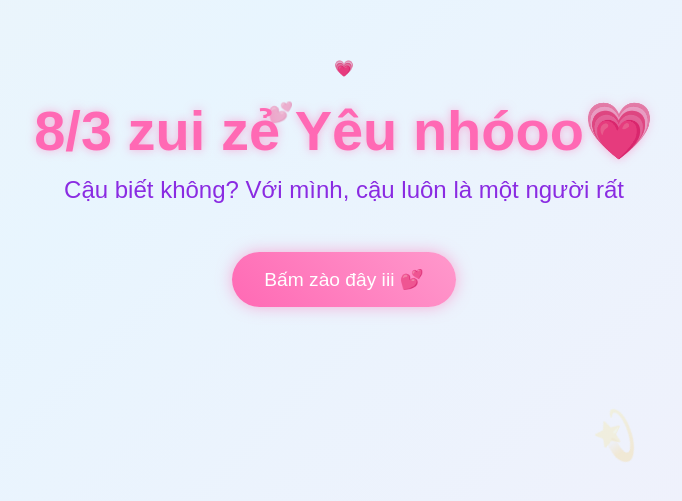
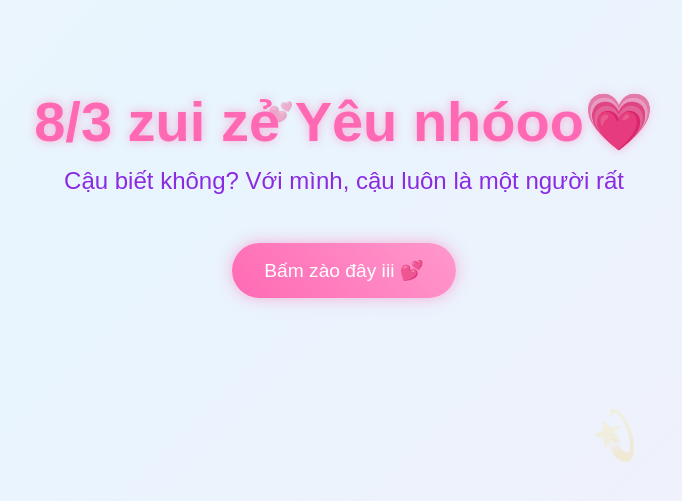
Before and after one commit to honguyenhung/8-3, a plain HTML site: page index.html in a window 1280 px wide. Shown: the part 207-708 px from the top of the page, without its empty margins (296-978 px from the left). Drawn offline with nearby package versions, Linux system fonts and the light colour scheme.

Commit message:
Update index.html

```diff
--- a/index.html
+++ b/index.html
@@ -11,7 +11,7 @@
 
 </head>
 <body>
-    <div class="custom-cursor">💗</div>
+    <div class="custom-cursor"></div>
     <div class="container">
         <h1>8/3 zui zẻ Yêu nhóoo💗</h1>
         <div class="greeting"></div>
```
